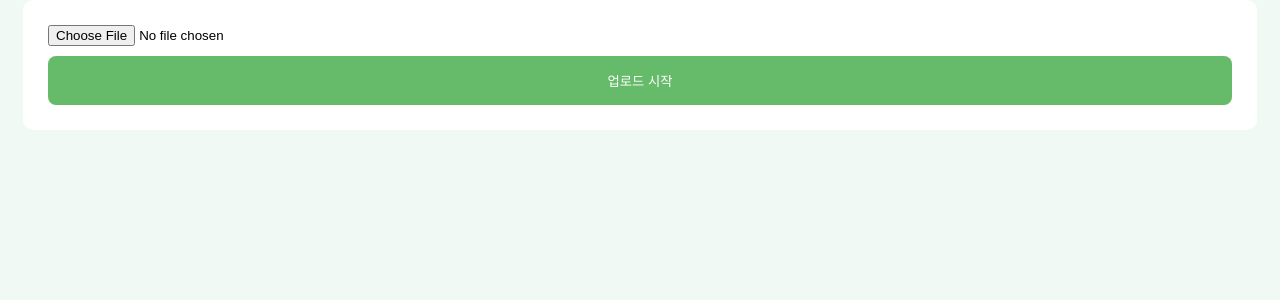
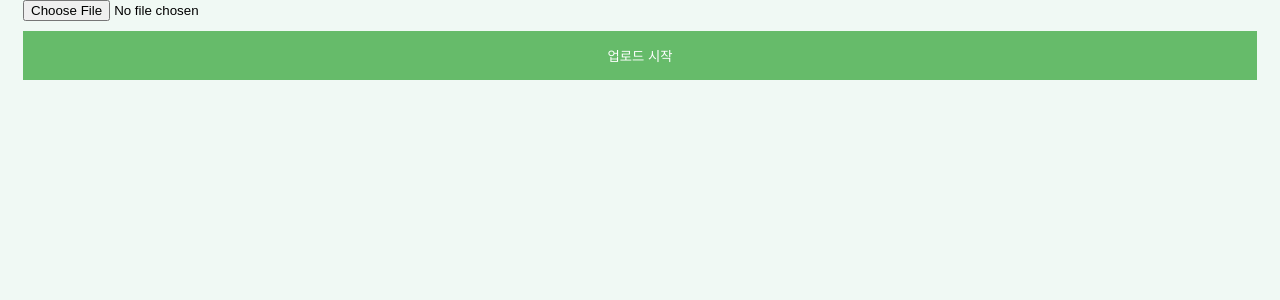
Before and after one commit to kkm25858992-ui/inventory-check-system, a Flask app: page / in a window 1280 px wide. Shown: the part 55-355 px from the top of the page. Run offline with Flask 3, Linux system fonts and the light colour scheme; the visitor is signed in with stand-in values (Sample User, id 1).

Commit message:
Update index.html

```diff
--- a/templates/index.html
+++ b/templates/index.html
@@ -8,20 +8,9 @@
 body { font-family:sans-serif; padding:15px; background:#f0f9f4; }
 .header { text-align:center; font-size:22px; color:#2e7d32; }
 
-.upload-box {
-    background:white;
-    padding:25px;
-    border-radius:10px;
-}
-
 button {
-    width:100%;
-    padding:15px;
-    margin-top:10px;
-    background:#66bb6a;
-    color:white;
-    border:none;
-    border-radius:8px;
+    width:100%; padding:15px; margin-top:10px;
+    background:#66bb6a; color:white; border:none;
 }
 
 .nav-buttons { display:flex; gap:5px; }
@@ -33,13 +22,22 @@ button {
 
 <div class="header">ourbox 오산센터 재고조사</div>
 
-<div class="upload-box" id="uploadBox">
-    <input type="file" id="fileInput"
-        accept=".xlsx,.xls,.csv,application/vnd.openxmlformats-officedocument.spreadsheetml.sheet">
-    <button onclick="upload()">업로드 시작</button>
-</div>
+<!-- 🔥 form 업로드 -->
+<form id="uploadForm" action="/upload" method="post" enctype="multipart/form-data">
+    <input type="file" name="file" accept=".xlsx,.xls,.csv">
+    <button type="submit">업로드 시작</button>
+</form>
 
 <div id="app"></div>
+
+<script>
+let data = {{ data|tojson }};
+let currentIndex = 0;
+
+if(data.length > 0){
+    document.getElementById('uploadForm').style.display = 'none';
+}
+</script>
 
 <script src="/static/script.js"></script>
 
```
